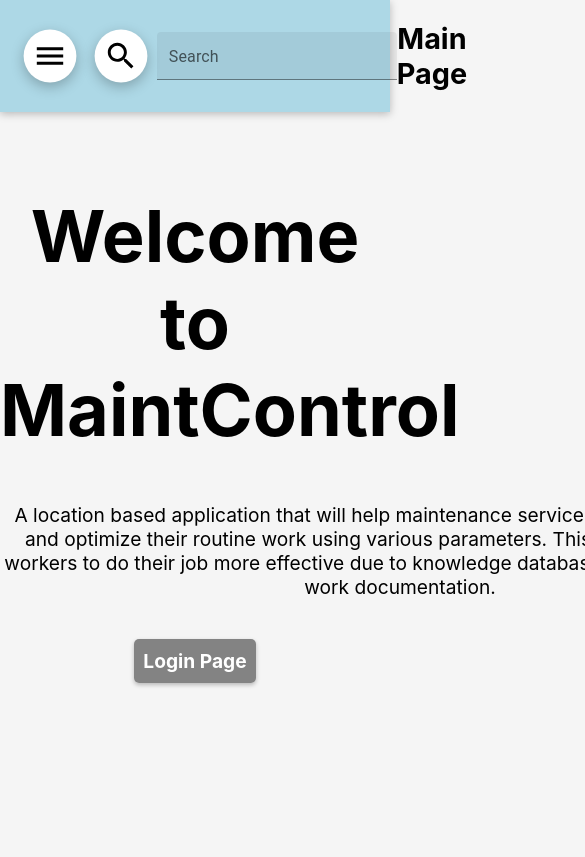
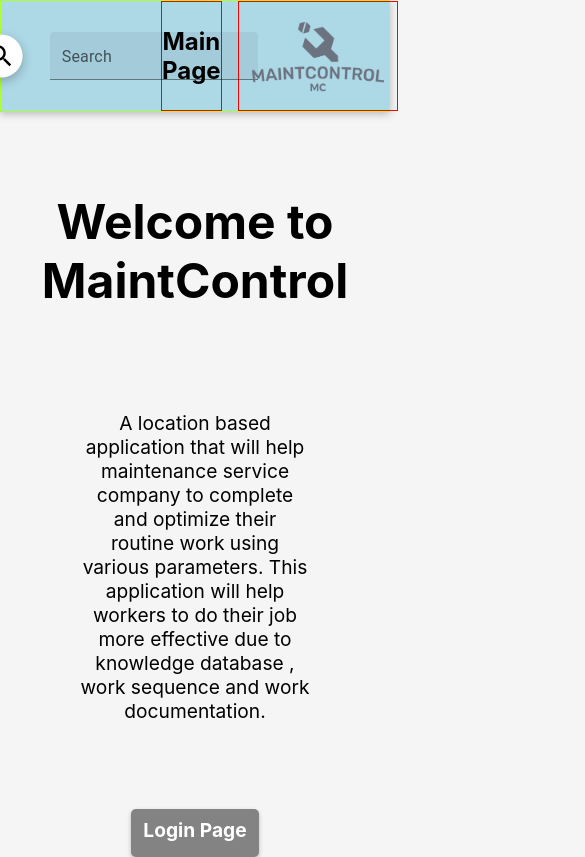
Before and after one commit to liorspidy/MaintControl, a React (Create React App) app: page / in a window 390 px wide. Shown: the top 857 px of the page, 585 px wide, since content can reach past the window. Built offline with nearby package versions, Linux system fonts and the light colour scheme.

Commit message:
added tts

```diff
--- a/src/components/header/Header.css
+++ b/src/components/header/Header.css
@@ -1,19 +1,48 @@
 .header {
     display: flex;
-    justify-content: space-between;
     align-items: center;
     height: 7rem;
+    width: 100vw;
     background-color: lightblue;
     box-shadow: 0 2px 8px rgba(0, 0, 0, 0.25);
+    border: 1px solid greenyellow;
+}
+
+.pageName {
+    height: 100%;
+    flex-grow: 1;
+    font-size: 1.8rem;
+    font-weight: bold;
+    text-align: center;
+    display: flex;
+    justify-content: center;
+    align-items: center;
+    border: 1px solid red;
+}
+
+.logoBox,
+.buttonsContent {
+    display: flex;
+    justify-content: center;
+    align-items: center;
 }
 
 .logoBox {
-    width: 25rem;
+    max-width: 15rem;
     height: 100%;
     display: flex;
     justify-content: center;
     align-items: center;
     margin-left: 1rem;
+    border: 1px solid red;
+}
+
+.logoLink {
+    width: 15rem;
+    height: 100%;
+    display: flex;
+    justify-content: center;
+    align-items: center;
 }
 
 .logo {
@@ -22,29 +51,41 @@
     padding: 1rem;
 }
 
+
+@media (max-width: 990px) {
     .pageName {
+        font-size: 1.5rem;
+    }
+
+    .pageName {
+        flex-grow: 0.5;
+    }
+
+    .logoLink {
+        width: 10rem;
         height: 100%;
-    width: 50rem;
-    font-size: 1.8rem;
-    font-weight: bold;
-    text-align: center;
         display: flex;
         justify-content: center;
         align-items: center;
     }
 
-.buttonsContent {
-    width: 25rem;
+    .logoBox {
+        max-width: 10rem;
         height: 100%;
         display: flex;
-    justify-content: flex-start;
+        justify-content: center;
         align-items: center;
         margin-left: 1rem;
+        border: 1px solid red;
+    }
+
+    .buttonsContent {
+        width: 10rem;
     }
 
     .Icon {
         color: black;
-    scale: 2.2;
+        scale: 1.2;
         margin: 1.4rem;
         border-radius: 50%;
         box-shadow: 0 2px 6px rgba(0, 0, 0, 0.25);
@@ -54,17 +95,43 @@
     }
 
     .Icon:hover {
-    scale: 2.4;
+        scale: 1.4;
+        background-color: rgb(239, 239, 239);
+        transition: 0.3s all;
+    }
+
+}
+
+
+.Icon {
+    color: black;
+    scale: 1.8;
+    margin: 1.4rem;
+    border-radius: 50%;
+    box-shadow: 0 2px 6px rgba(0, 0, 0, 0.25);
+    background-color: white;
+    padding: 0.25rem;
+    margin: 1.5rem;
+}
+
+.Icon:hover {
+    scale: 2;
     background-color: rgb(239, 239, 239);
     transition: 0.3s all;
 }
 
 .searchBarContent {
     display: flex;
-    justify-content: space-between;
+    justify-content: flex-start;
     align-items: center;
+    width: 19rem;
 }
 
 .searchBar {
-    width: 15rem;
+    width: 13rem;
+    margin: 1rem;
 }
+
+.searchBarContainer {
+    margin: 0.8rem;
+}
--- a/src/components/header/Header.js
+++ b/src/components/header/Header.js
@@ -25,11 +25,12 @@
         <MenuIcon className="Icon" />
         <div className="searchBarContent">
           <SearchIcon
-            className="Icon searchIcon"
+            className="Icon"
             onClick={(event) =>
               event.currentTarget.nextSibling.firstChild.focus()
             }
           />
+          <div className="searchBarContainer">
             <TextField
               className="searchBar"
               id="outlined-basic"
@@ -39,9 +40,10 @@
             />
           </div>
         </div>
+      </div>
       <div className="pageName">{pageNameHandler(props.location)}</div>
       <div className="logoBox">
-        <Link to="/">
+        <Link to="/" className="logoLink">
           <img className="logo" src={Logo} alt="logo" />
         </Link>
       </div>
--- a/src/components/pages/main/Main.css
+++ b/src/components/pages/main/Main.css
@@ -13,14 +13,28 @@
     padding: 0.6rem;
 }
 
+.mainBox {
+    display: flex;
+    justify-content: center;
+    align-items: center;
+    flex-direction: column;
+    margin: 0 5rem;
+}
+
 .title {
     margin-top: 5rem;
     font-size: 4.5rem;
 }
 
+@media (max-width: 990px) {
+    .title {
+        font-size: 3rem;
+    }
+}
+
 .mainP {
     text-align: center;
-    width: 50rem;
+    max-width: 50rem;
     margin: 50px auto;
     font-size: 1.2rem;
 }
--- a/src/components/pages/main/Main.js
+++ b/src/components/pages/main/Main.js
@@ -3,7 +3,7 @@
 
 const Main = (props) => {
   return (
-    <div>
+    <div className="mainBox">
       <h1 className="title">Welcome to MaintControl</h1>
       <div className="mainP">
         <p>
```
Lines whose indentation alone changed are shown as unchanged.
